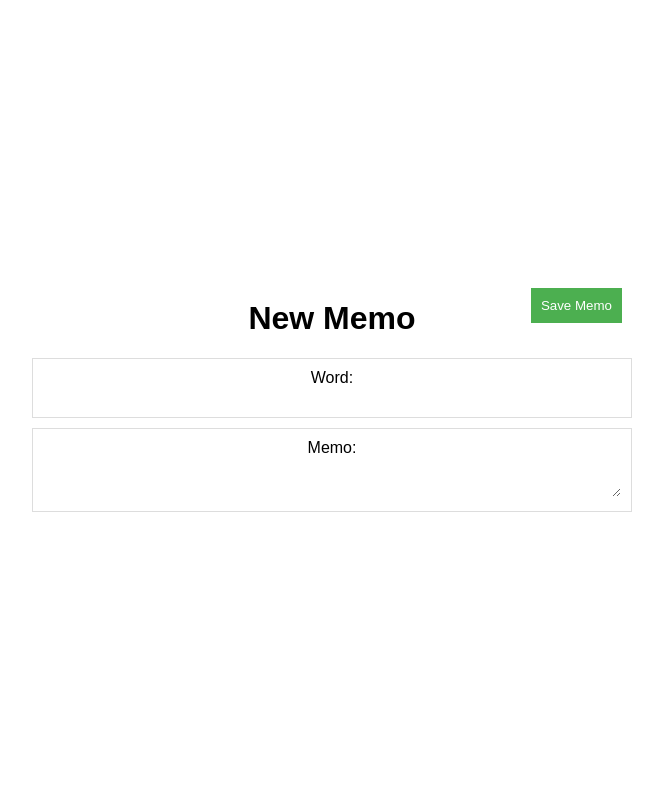
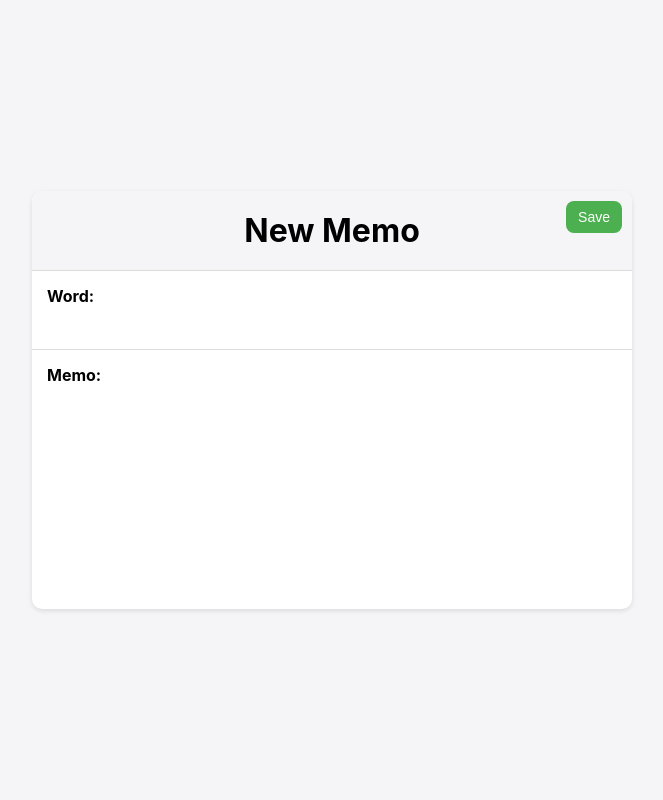
Before and after one commit to thisischeese/flaskProject10, a Flask app: page /mynote/1/newpage in a window 1280 px wide. Shown: the whole page, without its empty margins (308-971 px from the left). Run offline with Flask 3, Linux system fonts and the light colour scheme.

Commit message:
css 수정함

```diff
--- a/flask_project/templates/memoNew.html
+++ b/flask_project/templates/memoNew.html
@@ -3,6 +3,7 @@
 <head>
     <title>New Memo</title>
     <style>
+        /* Existing CSS styles */
         body {
             display: flex;
             flex-direction: column;
@@ -10,13 +11,18 @@
             justify-content: center;
             height: 100vh;
             margin: 0;
-            font-family: Arial, sans-serif;
+            font-family: -apple-system, BlinkMacSystemFont, "Segoe UI", Roboto, "Helvetica Neue", Arial, sans-serif;
+            background-color: #f5f5f7;
         }
         .container {
-            width: 80%;
+            width: 90%;
             max-width: 600px;
             text-align: center;
             position: relative;
+            background-color: white;
+            box-shadow: 0 2px 5px rgba(0,0,0,0.1);
+            border-radius: 10px;
+            overflow: hidden;
         }
         #saveButton {
             position: absolute;
@@ -25,24 +31,45 @@
             background-color: #4CAF50;
             color: white;
             border: none;
-            padding: 10px;
+            padding: 8px 12px;
+            border-radius: 8px;
             cursor: pointer;
+            font-size: 14px;
+            z-index: 10;
+        }
+        h1 {
+            margin: 0;
+            padding: 20px 0;
+            background-color: #f5f5f7;
+            border-bottom: 1px solid #ddd;
         }
         .memo-box {
             width: 100%;
-            border: 1px solid #ddd;
-            padding: 10px;
-            margin: 10px 0;
+            border-bottom: 1px solid #ddd;
+            padding: 15px;
             box-sizing: border-box;
+            text-align: left;
+        }
+        .memo-box:last-child {
+            border-bottom: none;
+        }
+        .memo-box label {
+            display: block;
+            margin-bottom: 5px;
+            font-weight: bold;
         }
         .memo-box input, .memo-box textarea {
             width: 100%;
             border: none;
             background: none;
-            font-size: 16px;
+            font-size: 18px;
+            font-family: inherit;
             box-sizing: border-box;
-            font-family: inherit; /* Match the font with the parent container */
-            text-align: center; /* Center align the input fields */
+            text-align: left;
+        }
+        .memo-box textarea {
+            resize: none;
+            height: 200px;
         }
     </style>
     <script>
@@ -50,6 +77,29 @@
             document.getElementById("saveButton").addEventListener("click", function() {
                 let word = document.getElementById("memoWord").value;
                 let memo = document.getElementById("memoText").value;
+
+                fetch(`/mynote/check_word/{{ my_id }}`, {
+                    method: 'POST',
+                    headers: {
+                        'Content-Type': 'application/json'
+                    },
+                    body: JSON.stringify({ word: word })
+                })
+                .then(response => response.json())
+                .then(data => {
+                    if (data.exists) {
+                        saveMemo(word, memo);
+                    } else {
+                        alert("Word not found in your worksheet.");
+                    }
+                })
+                .catch(error => {
+                    console.error('Error:', error);
+                    alert("Failed to check word");
+                });
+            });
+
+            function saveMemo(word, memo) {
                 fetch(`/mynote/{{ my_id }}/new`, {
                     method: 'POST',
                     headers: {
@@ -65,13 +115,18 @@
                     } else {
                         alert("Failed to save memo");
                     }
+                })
+                .catch(error => {
+                    console.error('Error:', error);
+                    alert("Failed to save memo");
                 });
-            });
+            }
         });
     </script>
 </head>
 <body>
     <div class="container">
+        <button id="saveButton">Save</button>
         <h1>New Memo</h1>
         <div class="memo-box">
             <label>Word:</label>
@@ -81,7 +136,6 @@
             <label>Memo:</label>
             <textarea id="memoText"></textarea>
         </div>
-        <button id="saveButton">Save Memo</button>
     </div>
 </body>
 </html>
```
Also changed, not shown: flask_project/templates/memoList.html (+29 -9 lines), flask_project/templates/memoView.html (+32 -10 lines).
